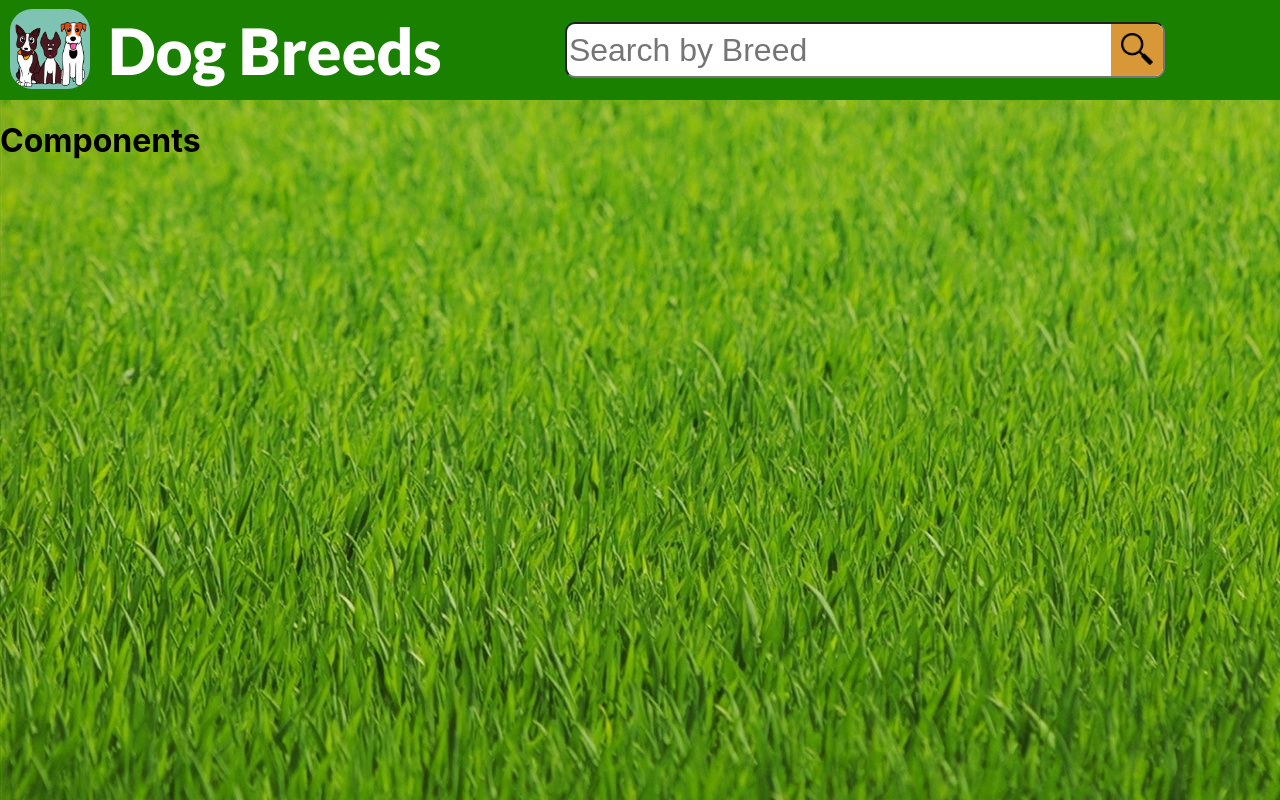
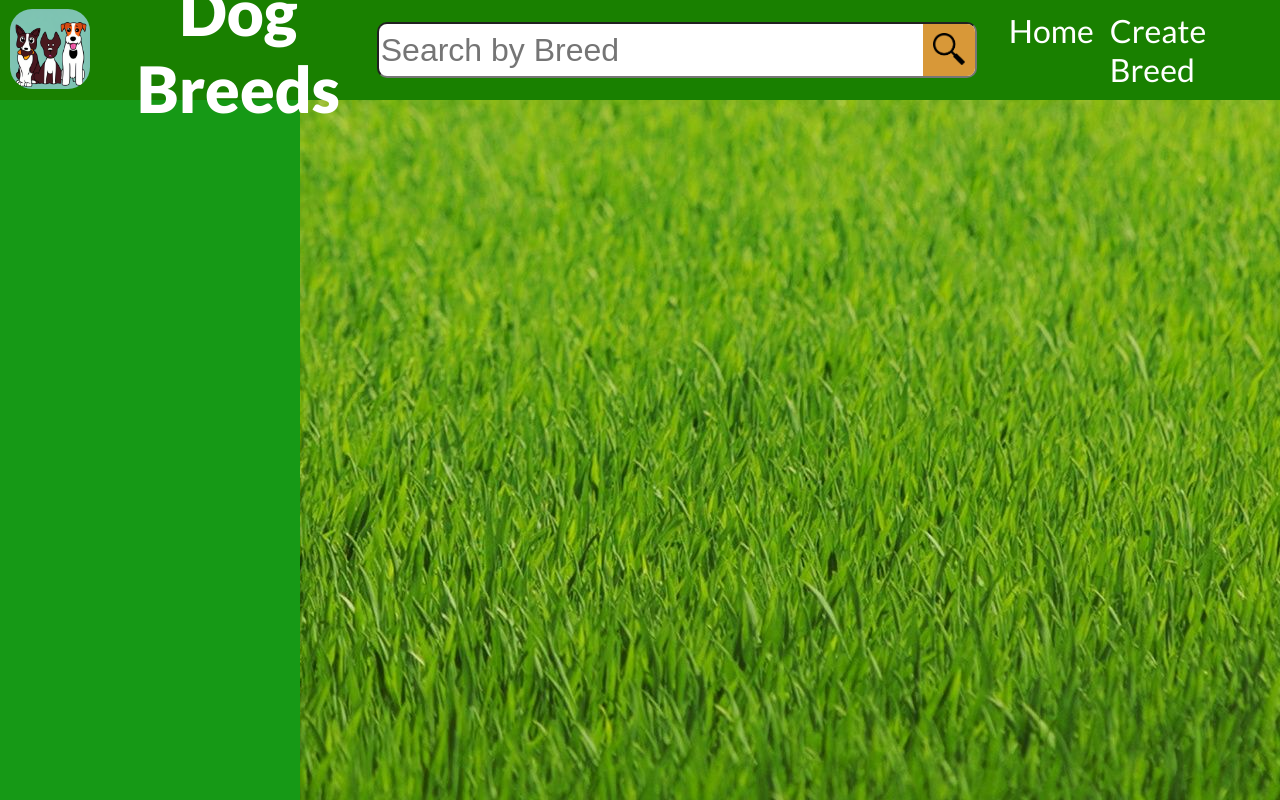
Before and after one commit to LuisAguilarDev/DogBreeds, a React (Create React App) app in the folder client/: page / in a window 1280 px wide. Shown: the top 800 px of the page. Built offline with nearby package versions, Linux system fonts and the light colour scheme.

Commit message:
links nav add

```diff
--- a/client/src/App.js
+++ b/client/src/App.js
@@ -1,11 +1,13 @@
 import "./App.css";
 import Nav from "./Nav/Nav.jsx";
+import SidePanel from "./SidePanel/SidePanel.jsx";
 require("dotenv").config({ path: "../../.env" });
 
 function App() {
   return (
     <div>
       <Nav />
+      <SidePanel />
       <h1>Components</h1>
     </div>
   );
--- a/client/src/Nav/Nav.jsx
+++ b/client/src/Nav/Nav.jsx
@@ -25,7 +25,10 @@ const Nav = (props) => {
           <img className={s.icon} src={mg} alt="Not Found" />
         </button>
       </div>
-      <div></div>
+      <div className={s.links}>
+        <div className={s.home}>Home</div>
+        <div className={s.home}>Create Breed</div>
+      </div>
     </nav>
   );
 };
--- a/client/src/Nav/Nav.module.css
+++ b/client/src/Nav/Nav.module.css
@@ -27,6 +27,22 @@
   margin-left: -400px;
 }
 
+.links {
+  display: flex;
+  flex-direction: row;
+  padding: 24px;
+  color: white;
+  font-family: "Lato", sans-serif;
+  justify-content: space-around;
+  border: 24px;
+  font-size: 32px;
+}
+.home:hover {
+  color: yellow;
+}
+.home {
+  margin: 8px;
+}
 .pagename {
   font-size: 64px;
   padding: 8px;
@@ -46,12 +62,11 @@
 }
 
 .iconcont:hover {
-  background-color: rgb(241, 167, 56);
+  background-color: rgb(214, 214, 6);
 }
 
 .icon {
   height: 32px;
-  background-color: rgb(216, 152, 56);
 }
 
 @media (max-width: 1425px) {
--- /dev/null
+++ b/client/src/SidePanel/SidePanel.jsx
@@ -0,0 +1,8 @@
+import React from "react";
+import s from "./SidePanel.module.css";
+
+const SidePanel = () => {
+  return <div className={s.panel}></div>;
+};
+
+export default SidePanel;
--- /dev/null
+++ b/client/src/SidePanel/SidePanel.module.css
@@ -0,0 +1,5 @@
+.panel {
+  background-color: rgb(22, 153, 22);
+  height: 1800px;
+  width: 300px;
+}
```
Also changed, not shown: client/src/Redux/actions/index.js (added, +35 -0 lines), client/src/Redux/reducers/index.js (added, +33 -0 lines).
